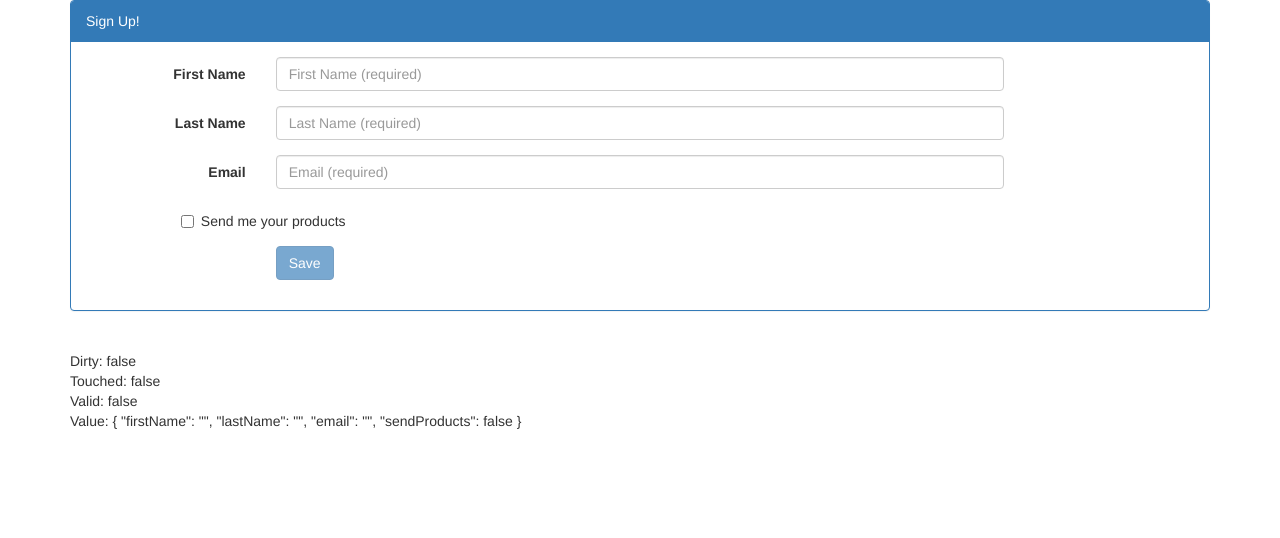
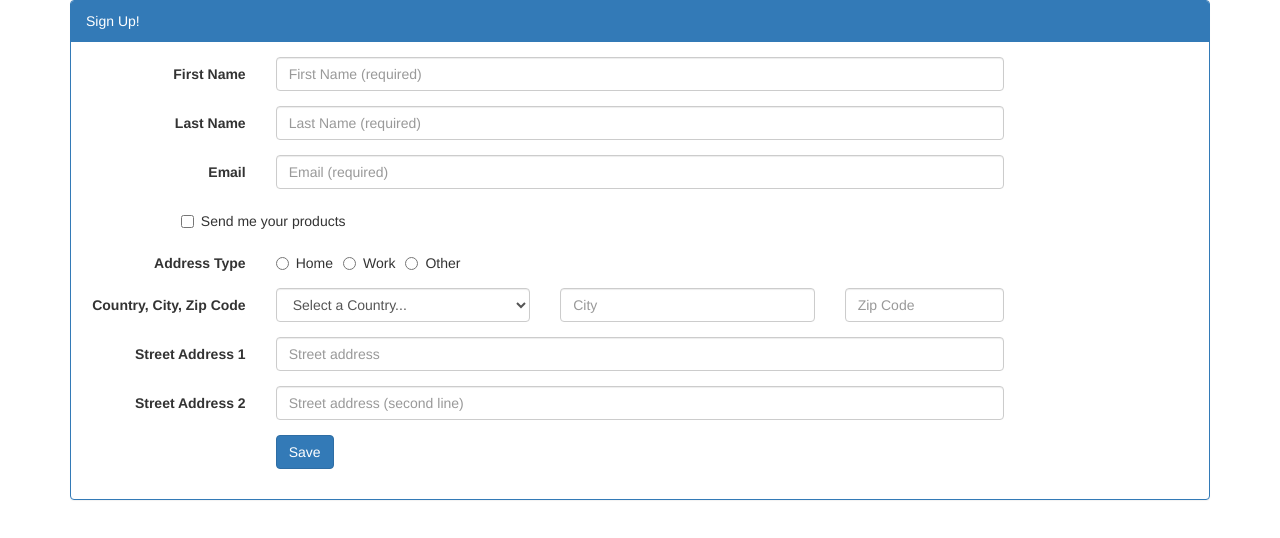
Before and after one commit to VZhyrytskiy/An2-7-Forms-A, an Angular app: page / in a window 1280 px wide. Shown: the top 538 px of the page. Built offline with nearby package versions, Linux system fonts and the light colour scheme.

Commit message:
start markup

```diff
--- a/src/app/app.module.ts
+++ b/src/app/app.module.ts
@@ -4,7 +4,7 @@ import { FormsModule } from '@angular/forms';
 import { HttpModule } from '@angular/http';
 
 import { AppComponent } from './app.component';
-import { SignupFormComponent } from './template-driven-forms/signup-form';
+import { SignupFormComponent } from './template-driven-forms/signup-form'
 
 @NgModule({
   declarations: [
--- a/src/app/template-driven-forms/signup-form/signup-form.component.html
+++ b/src/app/template-driven-forms/signup-form/signup-form.component.html
@@ -4,92 +4,35 @@
     </div>
 
     <div class="panel-body">
-        <!--
-          novalidate
-            - turn off the browser validation
-          #signupForm="ngForm"
-            - declares the template reference variable for Form Model
-          (ngSubmit)="save(signupForm)
-            - submit event handler accepts Form Model
-        -->
-        <form class="form-horizontal"
-              novalidate
-              #signupForm="ngForm"
-              (ngSubmit)="save(signupForm)">
+        <form class="form-horizontal">
             <fieldset>
-                <!--
-                  [ngClass]="{'has-error': (firstNameVar.touched || firstNameVar.dirty) && !firstNameVar.valid }
-                    - buil-in directive ngClass accepts objects as its value.
-                    - this object has a reference to template reference variable firstNameVar for first input
-                -->
-                <div class="form-group"
-                    [ngClass]="{'has-error': (firstNameVar.touched || firstNameVar.dirty) && !firstNameVar.valid }">
+                <div class="form-group">
                     <label class="col-md-2 control-label"
                            for="firstNameId">First Name</label>
-
                     <div class="col-md-8">
-                        <!--
-                          require, minlength="3"
-                            - validation attributes
-                          [(ngModel)]=user.firstName
-                            - binding to Data Model (user)
-                          name="firstName"
-                            - attribute which allows to include this input to the Form Model
-                          #firstNameVar="ngModel"
-                            - reference to input field in Form Model
-                        -->
                         <input class="form-control"
                                id="firstNameId"
                                type="text"
                                placeholder="First Name (required)"
                                required
-                               minlength="3"
-                               [(ngModel)]=user.firstName
-                               name="firstName"
-                               #firstNameVar="ngModel" />
-                        <!--
-                          validation message
-                          *ngIf="(firstNameVar.touched || firstNameVar.dirty) && firstNameVar.errors"
-                            - display only when this condition is true
-                          *ngIf="firstNameVar.errors.required"
-                            - validation rule result
-                        -->
-                        <span class="help-block" *ngIf="(firstNameVar.touched || firstNameVar.dirty) && firstNameVar.errors">
-                            <span *ngIf="firstNameVar.errors.required">
-                                Please enter your first name.
-                            </span>
-                            <span *ngIf="firstNameVar.errors.minlength">
-                                The first name must be longer than 3 characters.
-                            </span>
-                        </span>
+                               minlength="3" />
                     </div>
                 </div>
 
-                <div class="form-group"
-                    [ngClass]="{'has-error': (lastNameVar.touched || lastNameVar.dirty) && !lastNameVar.valid }">
+                <div class="form-group">
                     <label class="col-md-2 control-label"
                         for="lastNameId">Last Name</label>
-
                     <div class="col-md-8">
                         <input class="form-control"
                                id="lastNameId"
                                type="text"
                                placeholder="Last Name (required)"
                                required
-                               maxlength="50"
-                               [(ngModel)]="user.lastName"
-                               name="lastName"
-                               #lastNameVar="ngModel" />
-                        <span class="help-block" *ngIf="(lastNameVar.touched || lastNameVar.dirty) && lastNameVar.errors">
-                            <span *ngIf="lastNameVar.errors.required">
-                                Please enter your last name.
-                            </span>
-                        </span>
+                               maxlength="50"/>
                     </div>
                 </div>
 
-                <div class="form-group"
-                    [ngClass]="{'has-error': (emailVar.touched || emailVar.dirty) && !emailVar.valid }">
+                <div class="form-group">
                     <label class="col-md-2 control-label"
                         for="emailId">Email</label>
 
@@ -99,26 +42,7 @@
                                type="email"
                                placeholder="Email (required)"
                                required
-                               pattern="[a-z0-9._%+-]+@[a-z0-9.-]+"
-                               [(ngModel)]="user.email"
-                               name="email"
-                               #emailVar="ngModel" />
-                        <span class="help-block" *ngIf="(emailVar.touched || emailVar.dirty) && emailVar.errors">
-                            <span *ngIf="emailVar.errors.required">
-                                Please enter your email address.
-                            </span>
-                            <span *ngIf="emailVar.errors.pattern">
-                                Please enter a valid email address.
-                            </span>
-
-                            <!--
-                              This one does not work, because Angular doesn support
-                              buil-in email validator
-                             -->
-                            <span *ngIf="emailVar.errors.email">
-                                Please enter a valid email address.
-                            </span>
-                        </span>
+                               pattern="[a-z0-9._%+-]+@[a-z0-9.-]+"/>
                     </div>
                 </div>
 
@@ -126,32 +50,24 @@
                     <div class="col-md-offset-1 col-md-8 checkbox" >
                         <label>
                             <input id="sendProductsId"
-                                   type="checkbox"
-                                   [(ngModel)]="user.sendProducts"
-                                   name="sendProducts" >
+                                   type="checkbox" >
                             Send me your products
                         </label>
                     </div>
                 </div>
 
-                <div *ngIf="user.sendProducts">
+                <div>
                     <div class="form-group" >
                         <label class="col-md-2 control-label">Address Type</label>
                         <div class="col-md-8">
                                 <label class="radio-inline">
-                                    <input type="radio" id="addressType1Id" value="home"
-                                           [(ngModel)]="user.addressType"
-                                           name="addressType">Home
+                                    <input type="radio" id="addressType1Id" value="home">Home
                                 </label>
                                 <label class="radio-inline">
-                                    <input type="radio" id="addressType1Id" value="work"
-                                           [(ngModel)]="user.addressType"
-                                           name="addressType">Work
+                                    <input type="radio" id="addressType1Id" value="work">Work
                                 </label>
                                 <label class="radio-inline">
-                                    <input type="radio" id="addressType1Id" value="other"
-                                           [(ngModel)]="user.addressType"
-                                           name="addressType">Other
+                                    <input type="radio" id="addressType1Id" value="other">Other
                                 </label>
                         </div>
                     </div>
@@ -162,29 +78,21 @@
 
                         <div class="col-md-3">
                             <select class="form-control"
-                                    id="countryId"
-                                    [(ngModel)]="user.country"
-                                    name="country">
+                                    id="countryId">
                                 <option value="">Select a Country...</option>
-                                <option *ngFor="let country of countries"
-                                  value="{{country}}">{{country}}</option>
                             </select>
                         </div>
                          <div class="col-md-3">
                             <input type="text"
                                    class="form-control"
                                    id="cityId"
-                                   placeholder="City"
-                                   [(ngModel)]="user.city"
-                                   name="city">
+                                   placeholder="City">
                         </div>
                         <div class="col-md-2">
                         <input type="number"
                                    class="form-control"
                                    id="zipId"
-                                   placeholder="Zip Code"
-                                   [(ngModel)]="user.zip"
-                                   name="zip">
+                                   placeholder="Zip Code">
                         </div>
                     </div>
 
@@ -195,9 +103,7 @@
                             <input type="text"
                                    class="form-control"
                                    id="street1Id"
-                                   placeholder="Street address"
-                                   [(ngModel)]="user.street1"
-                                   name="street1">
+                                   placeholder="Street address">
                         </div>
                     </div>
 
@@ -208,9 +114,7 @@
                             <input type="text"
                                    class="form-control"
                                    id="street2Id"
-                                   placeholder="Street address (second line)"
-                                   [(ngModel)]="user.street2"
-                                   name="street2">
+                                   placeholder="Street address (second line)">
                         </div>
                     </div>
                 </div>
@@ -219,8 +123,7 @@
                     <div class="col-md-4 col-md-offset-2">
                         <span>
                             <button class="btn btn-primary"
-                                    type="submit"
-                                    [disabled]="!signupForm.valid">
+                                    type="submit">
                                 Save
                             </button>
                         </span>
@@ -230,7 +133,3 @@
         </form>
     </div>
 </div>
-<br>Dirty: {{ signupForm.dirty }}
-<br>Touched: {{ signupForm.touched }}
-<br>Valid: {{ signupForm.valid }}
-<br>Value: {{ signupForm.value | json }}
--- a/src/app/template-driven-forms/signup-form/signup-form.component.ts
+++ b/src/app/template-driven-forms/signup-form/signup-form.component.ts
@@ -1,7 +1,5 @@
 import { Component, OnInit } from '@angular/core';
 import { NgForm } from '@angular/forms';
-
-import { User } from './../../models/user';
 
 @Component({
   selector: 'app-signup-form',
@@ -9,8 +7,6 @@ import { User } from './../../models/user';
   styleUrls: ['./signup-form.component.css']
 })
 export class SignupFormComponent implements OnInit {
-  countries: Array<string> = ['Ukraine', 'Armenia', 'Belarus', 'Hungary', 'Kazakhstan', 'Poland', 'Russia'];
-  user: User = new User();
 
   constructor() {
   }
@@ -19,9 +15,4 @@ export class SignupFormComponent implements OnInit {
 
   }
 
-  save(signupForm: NgForm) {
-    console.log(signupForm.form);
-    console.log(`Saved: ${JSON.stringify(signupForm.value)}`);
-  }
-
 }
```
Also changed, not shown: src/app/models/user.ts (deleted, +0 -13 lines).
